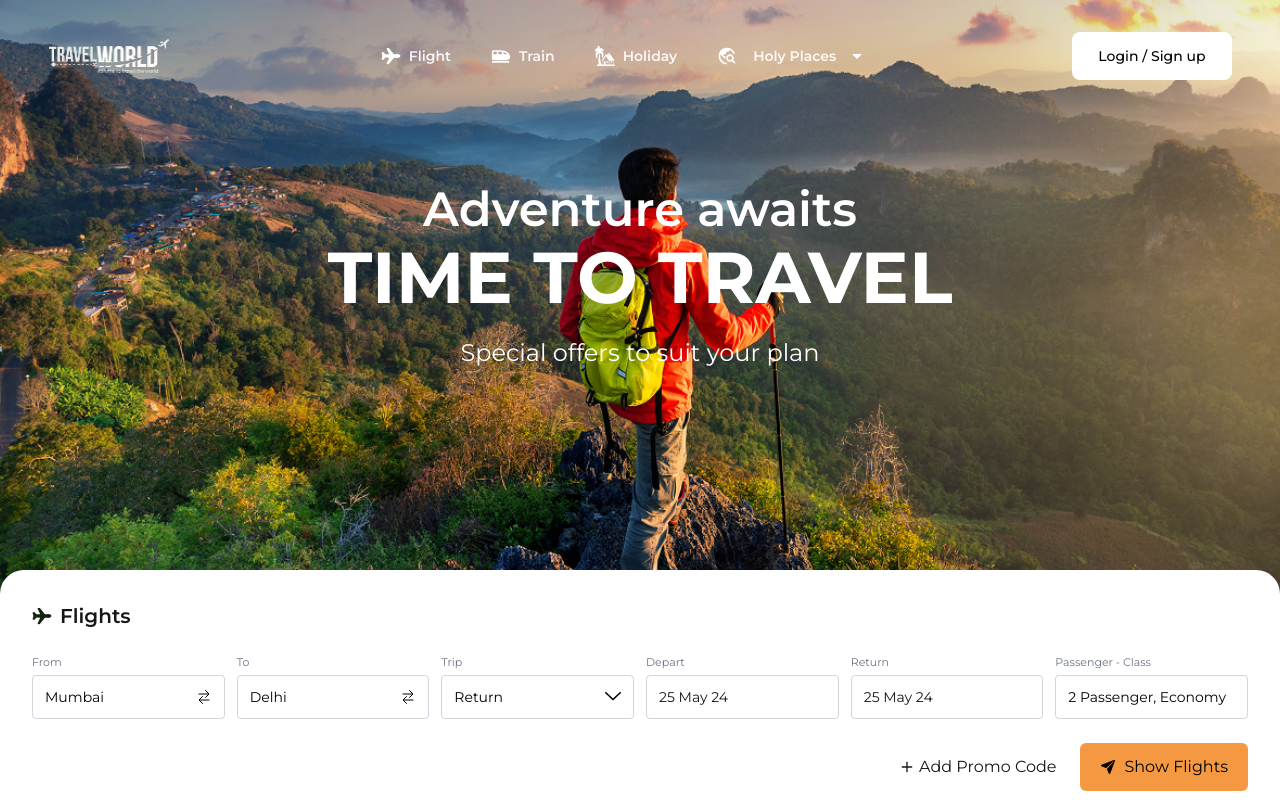
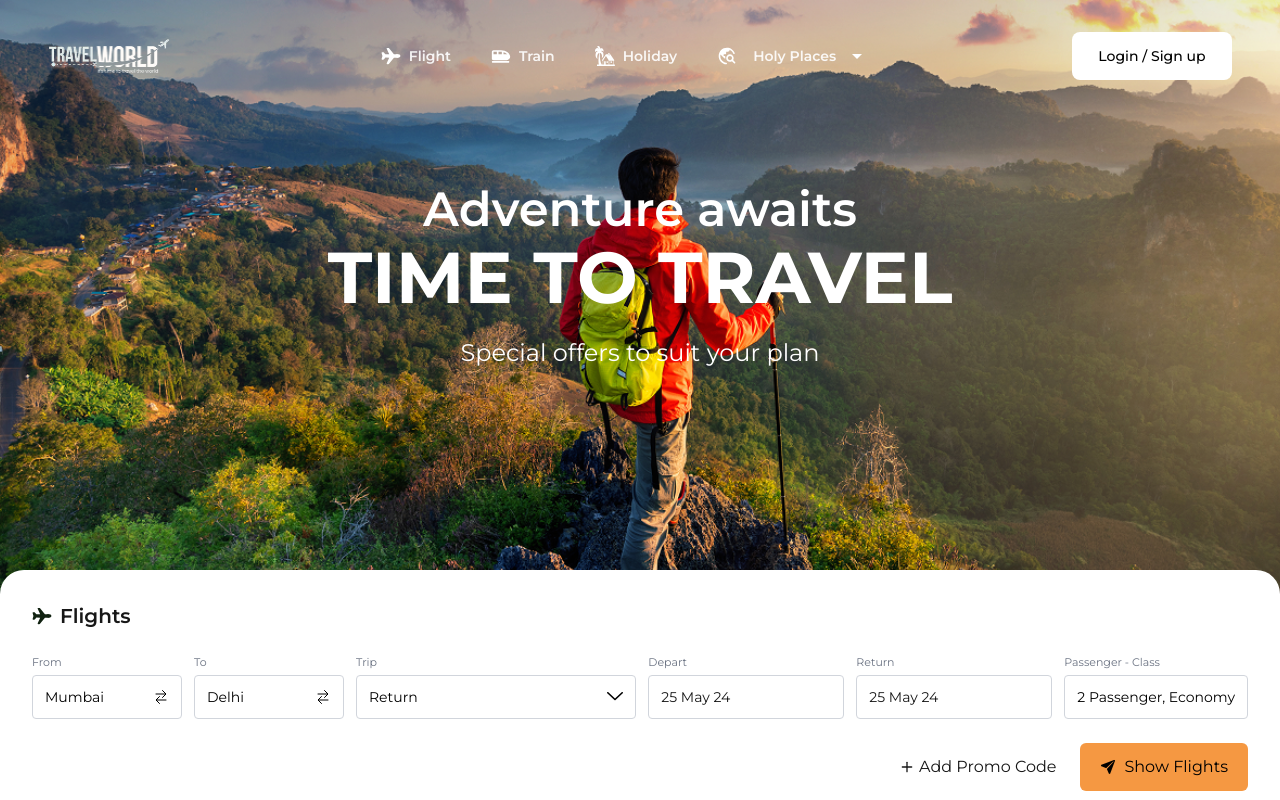
Before and after one commit to jainkhushi0405/travel-website, a Next.js app: page / in a window 1280 px wide. Shown: the top 800 px of the page. Built offline with nearby package versions, Linux system fonts and the light colour scheme.

Commit message:
common input

```diff
--- a/components/CommonInput.tsx
+++ b/components/CommonInput.tsx
@@ -22,7 +22,7 @@ export default function CommonInput({
   className = "",
 }: CommonInputProps) {
   return (
-    <div className={`relative flex flex-col flex-1 ${className}`}>
+    <div className={`relative flex flex-col ${className}`}>
 
       {/* LABEL */}
       <label className="text-[11px] text-gray-500 mb-[4px]">
@@ -50,7 +50,7 @@ export default function CommonInput({
             className="w-full outline-none text-sm"
           />
         ) : (
-          <span className="text-sm text-black whitespace-nowrap overflow-hidden text-ellipsis">
+          <span className="text-sm text-black block w-full truncate">
             {value}
           </span>
         )}
```
